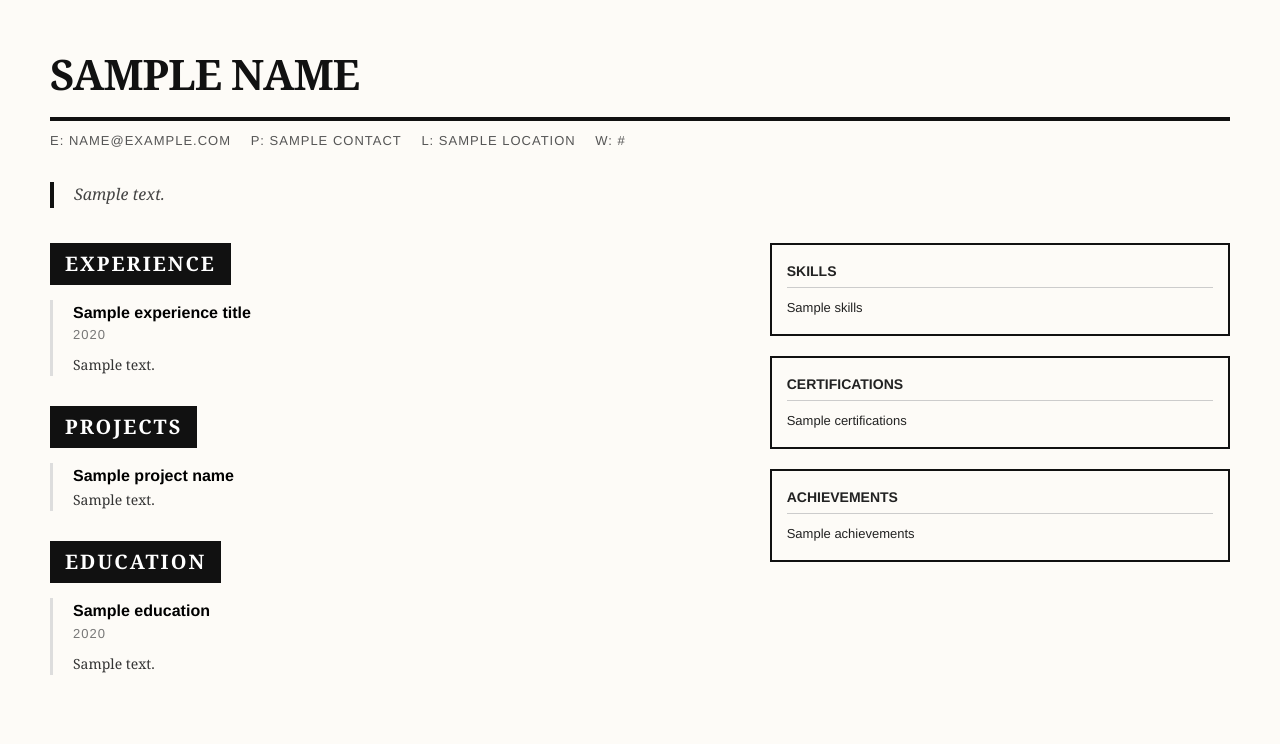
After one commit to Shravanikapse/Resume-Builder, a Flask app: template templates/template5.html in a window 1280 px wide. The commit adds this page. Shown: the top 744 px of the page. Run offline with Flask 3, Linux system fonts and the light colour scheme; a user stored in the database is signed in; tables that the repository leaves empty hold one stand-in row (values such as "Sample post"); the template is opened without the code that fills it: most values are stand-ins (such as "Sample title", 1, 10 or a date in 2020).

Commit message:
Implement Groq AI ATS scoring, 3 new professional templates, and admin portal UI links

```diff
--- a/app.py
+++ b/app.py
@@ -627,8 +627,8 @@ def generate_form():
         'enable-local-file-access': None,
         'encoding': "UTF-8"
     }
-    if template_choice == 'template2.html':
-        template2_settings = {
+    if template_choice in ['template2.html', 'template3.html', 'template4.html', 'template5.html']:
+        template_settings = {
             'page-size': 'A4',
             'margin-top': '0mm', 'margin-right': '0mm',
             'margin-bottom': '0mm', 'margin-left': '0mm',
@@ -636,7 +636,7 @@ def generate_form():
             'disable-smart-shrinking': None,
             'user-style-sheet': ['static/pdf_full_height.css']
         }
-        options.update(template2_settings)
+        options.update(template_settings)
 
     pdf_bytes = pdfkit.from_string(rendered, False, options=options)
 
@@ -647,53 +647,81 @@ def generate_form():
         mimetype="application/pdf"
     )
 
-# =================== ATS SCORE CALCULATOR ===================
-# No database changes needed here
-def calculate_easy_ats_score(resume_text, jd_text):
-    STOP_WORDS = set([
-        'a', 'an', 'and', 'are', 'as', 'at', 'be', 'by', 'for', 'from', 'has', 'he',
-        'in', 'is', 'it', 'its', 'of', 'on', 'that', 'the', 'to', 'was', 'were', 'will', 'with',
-        'our', 'we', 'you', 'your', 'job', 'title', 'location', 'description', 'responsibilities',
-        'skills', 'qualifications', 'must', 'have', 'is', 'new', 'team', 'work', 'plus', 'like',
-        'preferably', 'highly', 'valued'
-    ])
+@app.route('/admin')
+def admin():
+    user = session.get('user')
+    if not user:
+        return redirect(url_for('landing'))
+    if user.get('Role') != 'admin':
+        flash("You do not have permission to access the admin portal.", "danger")
+        return redirect(url_for('dashboard'))
+    return redirect(url_for('dashboard'))
 
-    def clean_text(text):
-        text = text.lower()
-        text = re.sub(r'[^\w\s]', ' ', text)
-        words = text.split()
-        cleaned_words = [word for word in words if word not in STOP_WORDS and not word.isdigit()]
-        return set(cleaned_words)
-
-    resume_words = clean_text(resume_text)
-    jd_words = clean_text(jd_text)
-
-    if not jd_words:
-        print("ATS DEBUG: Job Description words are empty after cleaning.")
-        return 0
-
-    common_words = resume_words.intersection(jd_words)
-
-    print(f"--- ATS DEBUG ---")
-    print(f"Total Resume Words (Cleaned): {len(resume_words)}")
-    print(f"Total JD Words (Cleaned): {len(jd_words)}")
-    print(f"Common Words ({len(common_words)}): {common_words}")
-    print(f"Missing JD Words: {jd_words - common_words}")
-
-    score = (len(common_words) / len(jd_words)) * 100
-
-    return int(score)
-
-
+# =================== ATS SCORE CALCULATOR (GROQ AI) ===================
 @app.route('/calculate-ats', methods=['POST'])
 def handle_ats_calculation():
     data = request.json
     resume_text = data.get('resume', '')
     jd_text = data.get('jd', '')
 
-    score = calculate_easy_ats_score(resume_text, jd_text)
+    if not jd_text or not resume_text:
+        return jsonify({"score": 0, "feedback": "Please provide both a resume and a job description."})
 
-    return jsonify({'score': score})
+    try:
+        # Prompt for the LLM
+        prompt = f"""
+        You are an expert ATS (Applicant Tracking System) analyzer.
+        I will provide you with a Job Description and a Candidate's Resume.
+        Your task is to analyze how well the resume matches the job description.
+
+        Job Description:
+        {jd_text}
+
+        Candidate's Resume:
+        {resume_text}
+
+        Instructions:
+        1. Calculate a match score between 0 and 100 based on keyword match, skills, and experience relevance.
+        2. Provide exactly 2-3 sentences of actionable feedback on how to improve the resume for this specific job. Focus on missing keywords or unaddressed qualifications.
+
+        You MUST respond ONLY with a valid JSON object in this exact format:
+        {{"score": 85, "feedback": "Your actionable feedback here..."}}
+        Do not include any other text, markdown formatting, or explanation.
+        """
+
+        headers = {
+            "Authorization": f"Bearer {os.environ.get('GROQ_API_KEY')}",
+            "Content-Type": "application/json"
+        }
+
+        payload = {
+            "model": "llama3-8b-8192",
+            "messages": [{"role": "user", "content": prompt}],
+            "temperature": 0.1,
+            "response_format": {"type": "json_object"}
+        }
+
+        response = requests.post("https://api.groq.com/openai/v1/chat/completions", headers=headers, json=payload, timeout=15)
+        response.raise_for_status()
+
+        result_data = response.json()
+        content = result_data['choices'][0]['message']['content']
+
+        import json
+        parsed_content = json.loads(content)
+
+        score = int(parsed_content.get("score", 0))
+        feedback = parsed_content.get("feedback", "No feedback provided.")
+
+        return jsonify({"score": score, "feedback": feedback})
+
+    except Exception as e:
+        print(f"Groq API Error: {e}")
+        # Fallback algorithm if API fails
+        return jsonify({
+            "score": 45,
+            "feedback": "AI analysis temporarily unavailable. Please try again later. Focus on matching exact keywords from the job description."
+        })
 
 
 if __name__ == '__main__':
--- /dev/null
+++ b/templates/template5.html
@@ -0,0 +1,201 @@
+<!DOCTYPE html>
+<html lang="en">
+<head>
+    <meta charset="UTF-8">
+    <title>{{ name }} - Resume</title>
+    <style>
+        body {
+            font-family: 'Georgia', serif;
+            margin: 0;
+            padding: 40px 50px;
+            color: #222;
+            font-size: 14px;
+            line-height: 1.6;
+            background-color: #fdfbf7;
+        }
+        .header {
+            margin-bottom: 30px;
+        }
+        .name {
+            font-size: 42px;
+            font-weight: 900;
+            color: #111;
+            margin-bottom: 5px;
+            text-transform: uppercase;
+            letter-spacing: -1px;
+            border-bottom: 4px solid #111;
+            padding-bottom: 10px;
+        }
+        .contact {
+            font-size: 13px;
+            color: #555;
+            font-family: 'Helvetica Neue', sans-serif;
+            margin-top: 10px;
+            text-transform: uppercase;
+            letter-spacing: 1px;
+        }
+        .contact span {
+            margin-right: 15px;
+        }
+        .section {
+            margin-bottom: 30px;
+        }
+        .section-title {
+            font-size: 20px;
+            color: #111;
+            text-transform: uppercase;
+            letter-spacing: 2px;
+            margin-bottom: 15px;
+            font-weight: 900;
+            display: inline-block;
+            background-color: #111;
+            color: #fff;
+            padding: 5px 15px;
+        }
+        .item {
+            margin-bottom: 20px;
+            padding-left: 20px;
+            border-left: 3px solid #ddd;
+        }
+        .item-main {
+            font-weight: bold;
+            font-size: 16px;
+            color: #000;
+            font-family: 'Helvetica Neue', sans-serif;
+        }
+        .item-date {
+            font-size: 13px;
+            color: #777;
+            font-family: 'Helvetica Neue', sans-serif;
+            margin-bottom: 8px;
+            text-transform: uppercase;
+            letter-spacing: 1px;
+        }
+        .item-desc {
+            color: #333;
+        }
+        .summary-text {
+            font-size: 16px;
+            font-style: italic;
+            color: #444;
+            border-left: 4px solid #111;
+            padding-left: 20px;
+            margin-bottom: 35px;
+        }
+        .grid {
+            display: table;
+            width: 100%;
+            table-layout: fixed;
+        }
+        .grid-cell {
+            display: table-cell;
+            vertical-align: top;
+        }
+        .grid-left {
+            width: 60%;
+            padding-right: 30px;
+        }
+        .grid-right {
+            width: 40%;
+        }
+        ul {
+            padding-left: 20px;
+            margin-top: 5px;
+        }
+        li {
+            margin-bottom: 5px;
+        }
+        .box {
+            border: 2px solid #111;
+            padding: 15px;
+            margin-bottom: 20px;
+        }
+        .box-title {
+            font-family: 'Helvetica Neue', sans-serif;
+            font-weight: bold;
+            text-transform: uppercase;
+            margin-bottom: 10px;
+            border-bottom: 1px solid #ccc;
+            padding-bottom: 5px;
+        }
+    </style>
+</head>
+<body>
+
+    <div class="header">
+        <div class="name">{{ name }}</div>
+        <div class="contact">
+            {% if email %}<span>E: {{ email }}</span>{% endif %}
+            {% if contact %}<span>P: {{ contact }}</span>{% endif %}
+            {% if location %}<span>L: {{ location }}</span>{% endif %}
+            {% if linkedin %}<span>W: {{ linkedin }}</span>{% endif %}
+        </div>
+    </div>
+
+    {% if summary %}
+    <div class="summary-text">
+        {{ summary }}
+    </div>
+    {% endif %}
+
+    <div class="grid">
+        <div class="grid-cell grid-left">
+            {% if experience_title %}
+            <div class="section">
+                <div class="section-title">Experience</div>
+                <div class="item">
+                    <div class="item-main">{{ experience_title }}</div>
+                    {% if experience_year %}<div class="item-date">{{ experience_year }}</div>{% endif %}
+                    <div class="item-desc">{{ experience_description }}</div>
+                </div>
+            </div>
+            {% endif %}
+
+            {% if project_name %}
+            <div class="section">
+                <div class="section-title">Projects</div>
+                <div class="item">
+                    <div class="item-main">{{ project_name }}</div>
+                    <div class="item-desc">{{ project_description }}</div>
+                </div>
+            </div>
+            {% endif %}
+
+            {% if education %}
+            <div class="section">
+                <div class="section-title">Education</div>
+                <div class="item">
+                    <div class="item-main">{{ education }}</div>
+                    {% if year %}<div class="item-date">{{ year }}</div>{% endif %}
+                    <div class="item-desc">{{ education_description }}</div>
+                </div>
+            </div>
+            {% endif %}
+        </div>
+
+        <div class="grid-cell grid-right">
+            {% if skills %}
+            <div class="box">
+                <div class="box-title">Skills</div>
+                <div style="font-family: 'Helvetica Neue', sans-serif; font-size: 13px;">{{ skills }}</div>
+            </div>
+            {% endif %}
+
+            {% if certifications %}
+            <div class="box">
+                <div class="box-title">Certifications</div>
+                <div style="font-family: 'Helvetica Neue', sans-serif; font-size: 13px;">{{ certifications }}</div>
+            </div>
+            {% endif %}
+
+            {% if achievements %}
+            <div class="box">
+                <div class="box-title">Achievements</div>
+                <div style="font-family: 'Helvetica Neue', sans-serif; font-size: 13px;">{{ achievements }}</div>
+            </div>
+            {% endif %}
+        </div>
+    </div>
+
+</body>
+</html>
```
Also changed, not shown: templates/form.html (+11 -3 lines), templates/template3.html (added, +163 -0 lines), templates/template4.html (added, +167 -0 lines).
